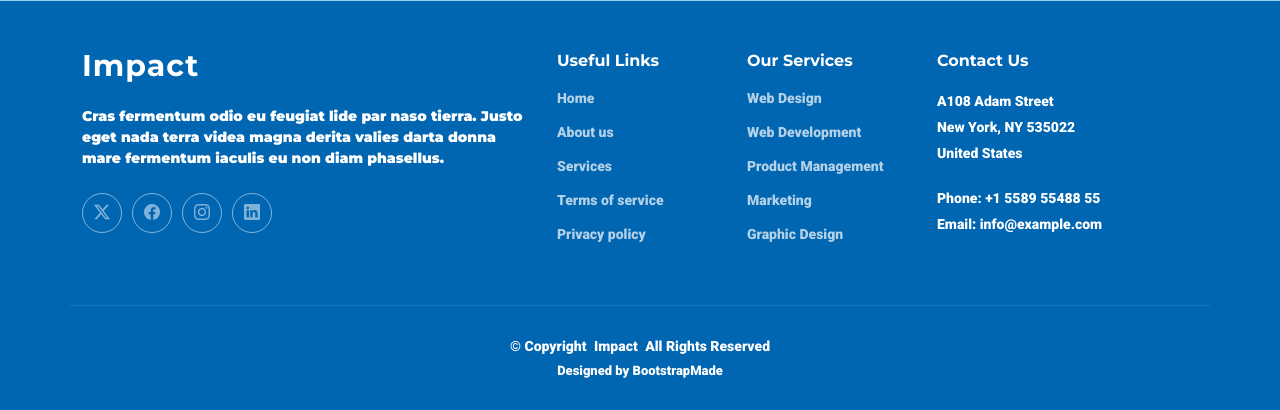
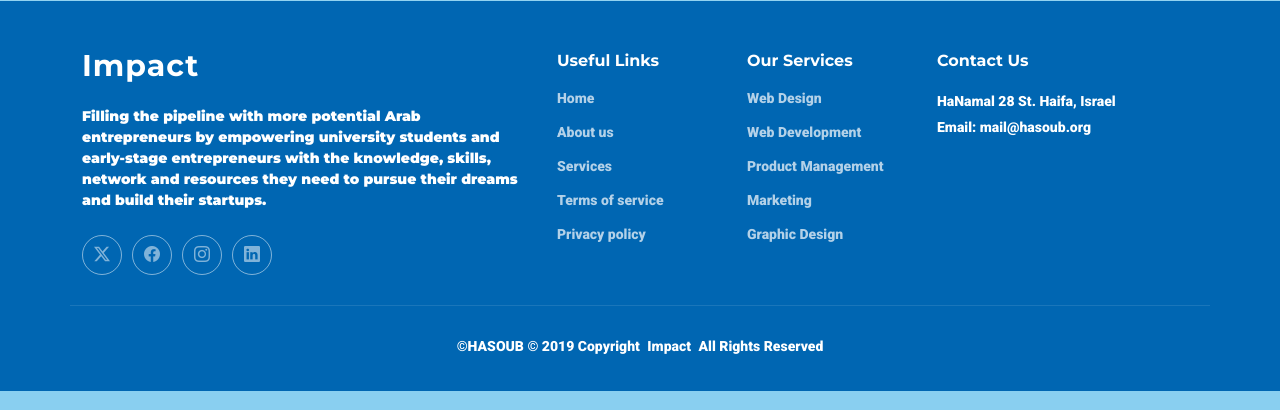
Before and after one commit to niki66MC/Case-Study-Project-A3, a Flask app: page / in a window 1280 px wide. Shown: the part 4800-5210 px from the top of the page. Run offline with Flask 3, Linux system fonts and the light colour scheme; some libraries are stand-ins or nearby versions.

Commit message:
Update starterpage.html

```diff
--- a/template/starterpage.html
+++ b/template/starterpage.html
@@ -291,6 +291,7 @@
   </wow-image>
 
            <wow-image id="img_comp-jql8jo5d" class="HlRz5e Kv1aVt dLPlxY mNGsUM bgImage" data-image-info="{&quot;containerId&quot;:&quot;comp-jql8jo5d&quot;,&quot;alignType&quot;:&quot;center&quot;,&quot;displayMode&quot;:&quot;fill&quot;,&quot;targetWidth&quot;:490,&quot;targetHeight&quot;:594,&quot;isLQIP&quot;:true,&quot;imageData&quot;:{&quot;width&quot;:1586,&quot;height&quot;:875,&quot;uri&quot;:&quot;db8066_97b337772b974aefac9ea596a8501929~mv2.png&quot;,&quot;name&quot;:&quot;&quot;,&quot;displayMode&quot;:&quot;fill&quot;}}" data-bg-effect-name="" data-has-ssr-src=""><img src="https://static.wixstatic.com/media/950c37_79727c2b0b4a41fcb3d7207c06e82e53~mv2.png/v1/fill/w_640,h_476,al_c,q_85,usm_0.66_1.00_0.01,enc_auto/950c37_79727c2b0b4a41fcb3d7207c06e82e53~mv2.png" alt="" width="490" height="594" style="width: 490px; height: 594px; object-fit: cover; object-position: 50% 50%;" fetchpriority="high"></wow-image>
+           <wow-image id="img_comp-jql8jo5d" class="HlRz5e Kv1aVt dLPlxY mNGsUM bgImage" data-image-info="{&quot;containerId&quot;:&quot;comp-jql8jo5d&quot;,&quot;alignType&quot;:&quot;center&quot;,&quot;displayMode&quot;:&quot;fill&quot;,&quot;targetWidth&quot;:490,&quot;targetHeight&quot;:594,&quot;isLQIP&quot;:true,&quot;imageData&quot;:{&quot;width&quot;:186,&quot;height&quot;:875,&quot;uri&quot;:&quot;db8066_97b337772b974aefac9ea596a8501929~mv2.png&quot;,&quot;name&quot;:&quot;&quot;,&quot;displayMode&quot;:&quot;fill&quot;}}" data-bg-effect-name="" data-has-ssr-src=""><img src="https://static.wixstatic.com/media/950c37_aed18bdfae964afca6cbcba7223a687f~mv2.jpg/v1/fill/w_640,h_924,al_t,q_85,usm_0.66_1.00_0.01,enc_auto/950c37_aed18bdfae964afca6cbcba7223a687f~mv2.jpg" alt="" width="490" height="594" style="width: 345px; height: 594px; object-fit: cover; object-position: 50% 50%;" fetchpriority="high"></wow-image>
         </div>
             </ol>
         </nav>
@@ -348,7 +349,7 @@
             <a href="index.html" class="logo d-flex align-items-center">
               <span class="sitename">Impact</span>
             </a>
-            <p>Cras fermentum odio eu feugiat lide par naso tierra. Justo eget nada terra videa magna derita valies darta donna mare fermentum iaculis eu non diam phasellus.</p>
+            <p>Filling the pipeline with more potential Arab entrepreneurs by empowering university students and early-stage entrepreneurs with the knowledge, skills, network and resources they need to pursue their dreams and build their startups.</p>
             <div class="social-links d-flex mt-4">
               <a href=""><i class="bi bi-twitter-x"></i></a>
               <a href=""><i class="bi bi-facebook"></i></a>
@@ -381,11 +382,10 @@
 
           <div class="col-lg-3 col-md-12 footer-contact text-center text-md-start">
             <h4>Contact Us</h4>
-            <p>A108 Adam Street</p>
-            <p>New York, NY 535022</p>
-            <p>United States</p>
-            <p class="mt-4"><strong>Phone:</strong> <span>+1 5589 55488 55</span></p>
-            <p><strong>Email:</strong> <span>info@example.com</span></p>
+            <p>HaNamal 28 St. Haifa, Israel </p>
+
+
+            <p><strong>Email:</strong> <span>mail@hasoub.org</span></p>
           </div>
 
         </div>
@@ -393,13 +393,12 @@
 
 
       <div class="container copyright text-center mt-4">
-        <p>© <span>Copyright</span> <strong class="px-1 sitename">Impact</strong> <span>All Rights Reserved</span></p>
+        <p>©HASOUB © 2019 <span>Copyright</span> <strong class="px-1 sitename">Impact</strong> <span>All Rights Reserved</span></p>
         <div class="credits">
           <!-- All the links in the footer should remain intact. -->
           <!-- You can delete the links only if you've purchased the pro version. -->
           <!-- Licensing information: https://bootstrapmade.com/license/ -->
           <!-- Purchase the pro version with working PHP/AJAX contact form: [buy-url] -->
-          Designed by <a href="https://bootstrapmade.com/">BootstrapMade</a>
         </div>
       </div>
 
```
